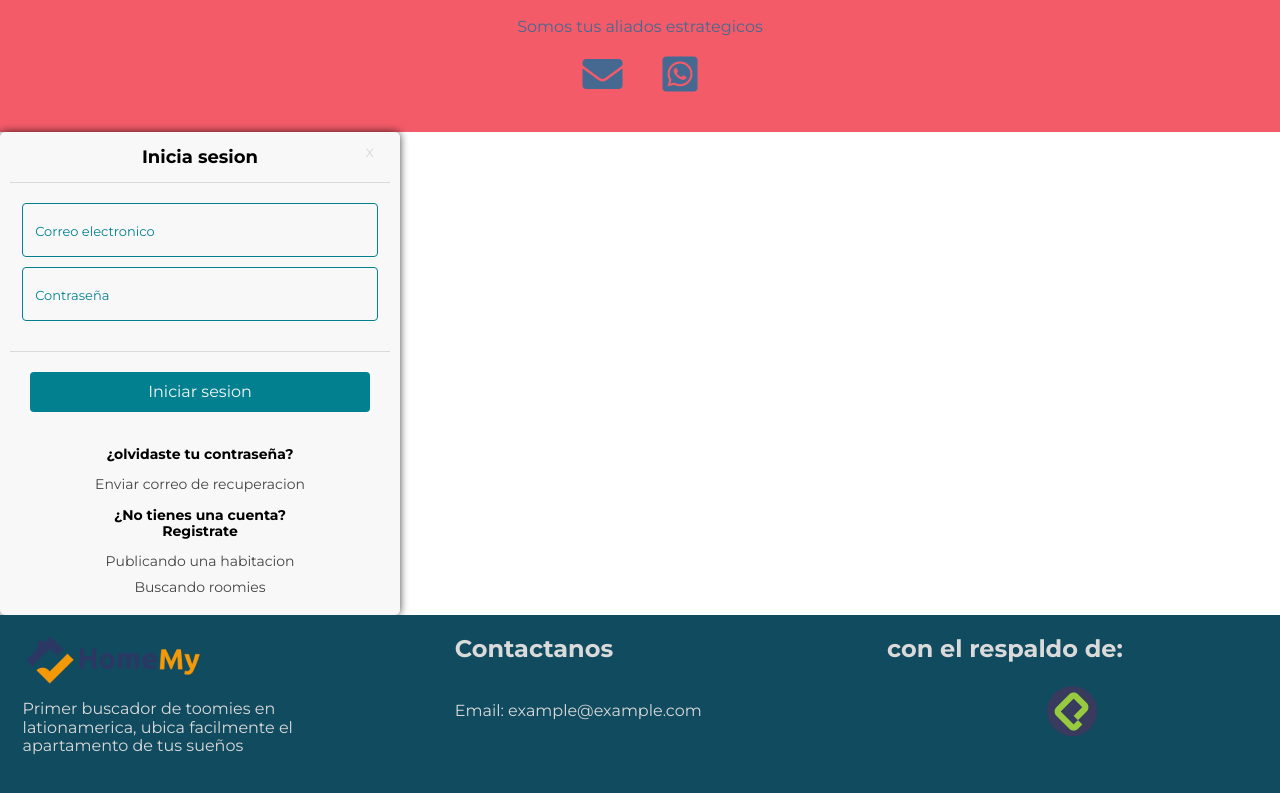
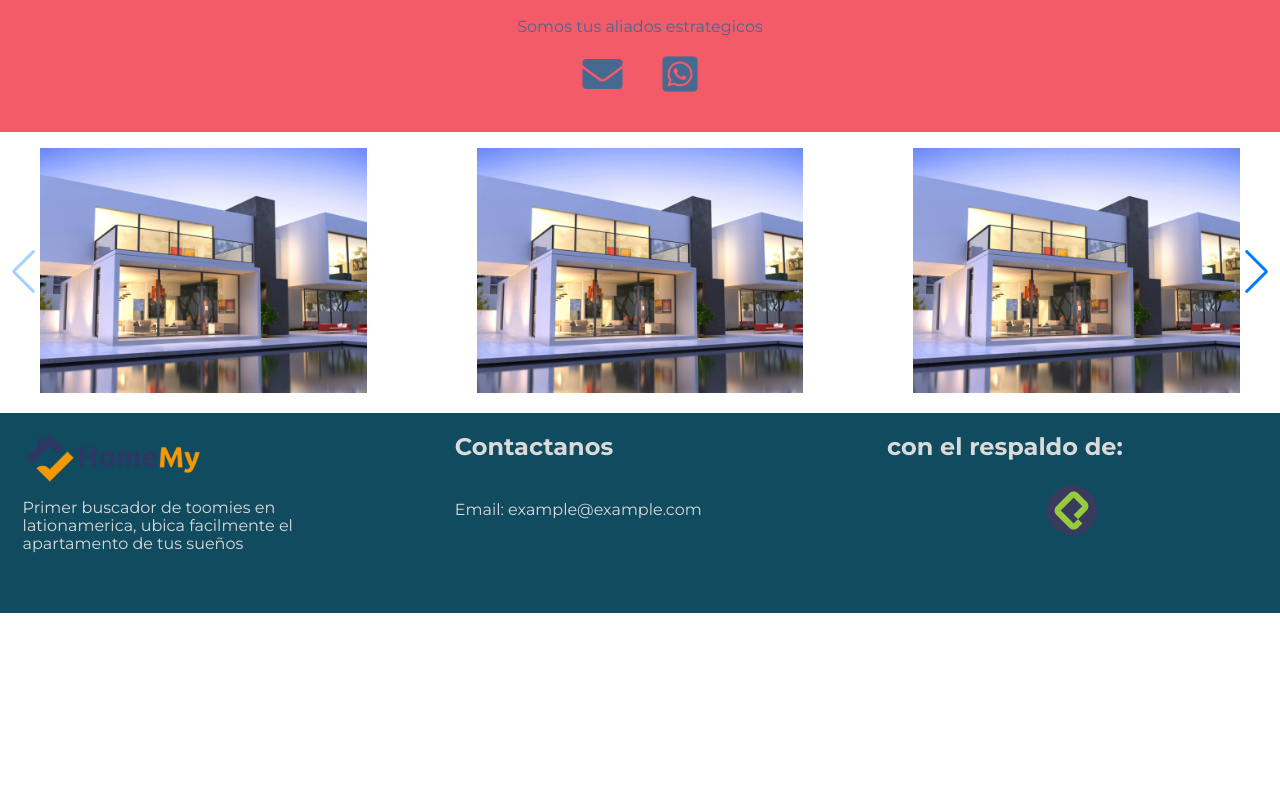
Before and after one commit to camiloVelandia/sleepSharingApp, a React app: page / in a window 1280 px wide. Shown: the part 1003-1796 px from the top of the page. After the commit the page ends 1616 px from the top, so only its background shows below. Built offline with nearby package versions, Linux system fonts and the light colour scheme.

Commit message:
ADD Carousel component

```diff
--- a/package.json
+++ b/package.json
@@ -23,7 +23,8 @@
     "react-redux": "^7.2.0",
     "react-router": "^5.2.0",
     "redux": "^4.0.5",
-    "styled-components": "^5.1.1"
+    "styled-components": "^5.1.1",
+    "swiper": "^6.0.0"
   },
   "devDependencies": {
     "@babel/core": "7.9.0",
--- /dev/null
+++ b/src/components/Carousel/index.js
@@ -0,0 +1,81 @@
+import React from 'react';
+
+// import Swiper core and required components
+import SwiperCore, { Navigation, Scrollbar, A11y } from 'swiper';
+
+// Import Swiper styles
+import 'swiper/swiper.scss';
+import 'swiper/components/navigation/navigation.scss';
+// Import Swiper React components
+import { Swiper, SwiperSlide } from 'swiper/react';
+// Import Swiper styles
+import Image from '../../../static/Rectangle_13.jpg';
+import { Figure } from './styles';
+
+// install Swiper components
+SwiperCore.use([Navigation, Scrollbar, A11y]);
+
+const Carousel = () => {
+  return (
+    <Swiper
+      spaceBetween={30}
+      navigation
+      scrollbar={{ draggable: true }}
+      onSwiper={(swiper) => console.log(swiper)}
+      onSlideChange={() => console.log('slide change')}
+      breakpoints={{
+        320: {
+          slidesPerView: 2,
+          spaceBetween: 10,
+        },
+        769: {
+          slidesPerView: 3,
+          spaceBetween: 30,
+        },
+      }}
+    >
+      <SwiperSlide>
+        <Figure>
+          <img src={Image} alt="room" />
+        </Figure>
+      </SwiperSlide>
+      <SwiperSlide>
+        <Figure>
+          <img src={Image} alt="room" />
+        </Figure>
+      </SwiperSlide>
+      <SwiperSlide>
+        <Figure>
+          <img src={Image} alt="room" />
+        </Figure>
+      </SwiperSlide>
+      <SwiperSlide>
+        <Figure>
+          <img src={Image} alt="room" />
+        </Figure>
+      </SwiperSlide>
+      <SwiperSlide>
+        <Figure>
+          <img src={Image} alt="room" />
+        </Figure>
+      </SwiperSlide>
+      <SwiperSlide>
+        <Figure>
+          <img src={Image} alt="room" />
+        </Figure>
+      </SwiperSlide>
+      <SwiperSlide>
+        <Figure>
+          <img src={Image} alt="room" />
+        </Figure>
+      </SwiperSlide>
+      <SwiperSlide>
+        <Figure>
+          <img src={Image} alt="room" />
+        </Figure>
+      </SwiperSlide>
+    </Swiper>
+  );
+};
+
+export default Carousel;
--- /dev/null
+++ b/src/components/Carousel/styles.js
@@ -0,0 +1,10 @@
+import styled from 'styled-components';
+
+export const Figure = styled.figure`
+  max-width: 400px;
+  & img {
+    height: 100%;
+    width: 100%;
+    object-fit: cover;
+  }
+`;
--- a/src/container/App.jsx
+++ b/src/container/App.jsx
@@ -7,7 +7,8 @@ import Hero from '../components/Hero';
 import Prom from '../components/Prom';
 import Contact from '../components/Contact';
 import Footer from '../components/Footer';
-import Login from '../components/Login';
+import Carousel from '../components/Carousel';
+// import Login from '../components/Login';
 // import RegisterRoom from '../components/RegisterRoom';
 // import Register from '../components/Register';
 // import Banner from '../components/Banner';
@@ -24,7 +25,8 @@ const App = () => {
       <Hero />
       <Prom />
       <Contact />
-      <Login />
+      <Carousel />
+      {/* <Login /> */}
       <Footer />
       {/* <Cards /> */}
       {/* <PageNotFound /> */}
```
Also changed, not shown: 1 other file (tests, documents, lock files or other folders).
